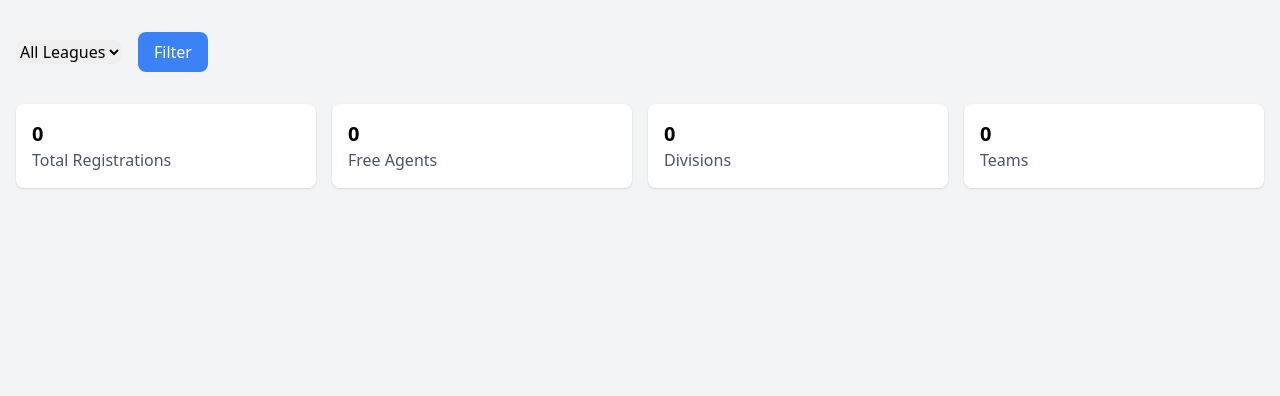
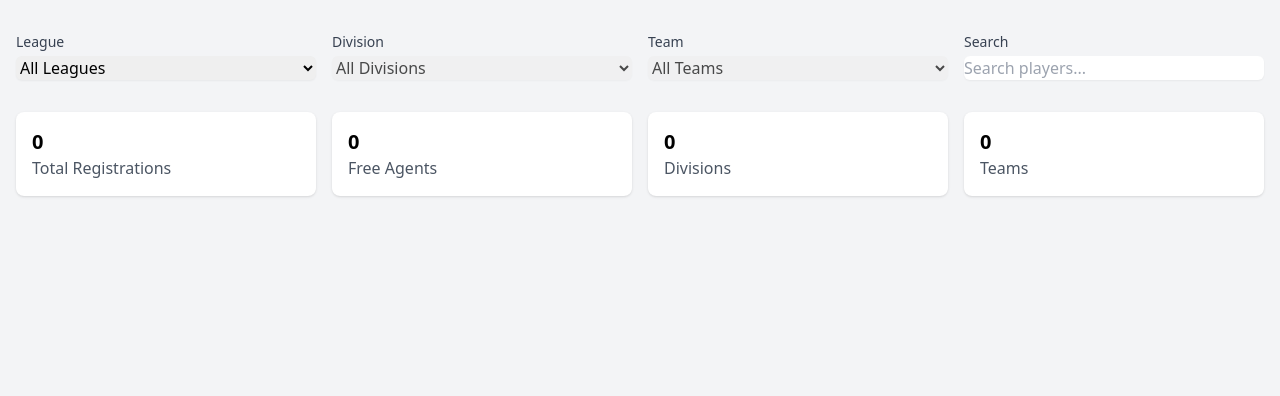
Before and after one commit to jamesllarimer/django-hOpn, a Django app: page /sportsSignUp/registrations/manage/ in a window 1280 px wide. Shown: the part 64-460 px from the top of the page. Run offline with Django 4.2, Linux system fonts and the light colour scheme; the visitor is signed in with stand-in values (Sample User, id 1); data that the repository does not hold is empty; some libraries are stand-ins or nearby versions.

Commit message:
Add more filtering options to reg view

```diff
--- a/sportsSignUp/urls.py
+++ b/sportsSignUp/urls.py
@@ -26,5 +26,11 @@ urlpatterns = [
     path('registrations/assign-team/<int:player_id>/',
         views.assign_team,
         name='assign_team'),
+    path('api/divisions-by-league/<int:league_id>/',
+        views.get_divisions_by_league,
+        name='get_divisions_by_league'),
+    path('api/teams-by-division/<int:division_id>/',
+        views.get_teams_by_division,
+         name='get_teams_by_division'),
 
 ]
--- a/sportsSignUp/views.py
+++ b/sportsSignUp/views.py
@@ -21,7 +21,7 @@ from .models import Sport, Team, Player, Division, League, Registration
 import stripe
 from django.views.generic import ListView
 from django.contrib.auth.mixins import UserPassesTestMixin
-from django.db.models import Count
+from django.db.models import Count, Q
 from collections import defaultdict
 from django.views.decorators.http import require_POST
 from django.contrib.auth.decorators import user_passes_test
@@ -308,67 +308,110 @@ class RegistrationManagementView(AdminRequiredMixin, ListView):
             'player__team'
         ).order_by('division', 'player__team', 'player__last_name')
 
-        # Filter by league if specified
+        # Apply filters
+        filters = Q()
+
+        # League filter
         league_id = self.request.GET.get('league')
         if league_id:
-            queryset = queryset.filter(league_id=league_id)
+            filters &= Q(league_id=league_id)
 
-        return queryset
+        # Division filter
+        division_id = self.request.GET.get('division')
+        if division_id:
+            filters &= Q(division_id=division_id)
+
+        # Team filter
+        team_id = self.request.GET.get('team')
+        if team_id:
+            filters &= Q(player__team_id=team_id)
+
+        # Search filter
+        search_query = self.request.GET.get('search', '').strip()
+        if search_query:
+            search_filters = (
+                Q(player__first_name__icontains=search_query) |
+                Q(player__last_name__icontains=search_query) |
+                Q(player__email__icontains=search_query) |
+                Q(player__phone_number__icontains=search_query)
+            )
+            filters &= search_filters
+
+        return queryset.filter(filters)
 
     def get_context_data(self, **kwargs):
         context = super().get_context_data(**kwargs)
 
+        # Get current filter values
+        league_id = self.request.GET.get('league')
+        division_id = self.request.GET.get('division')
+        team_id = self.request.GET.get('team')
+        search_query = self.request.GET.get('search', '')
+
         # Get all leagues for the filter
         context['leagues'] = League.objects.all().order_by('name')
-        context['selected_league'] = self.request.GET.get('league')
+        context['selected_league'] = league_id
 
-        # Organize registrations by division and team
+        # Get divisions based on selected league
+        if league_id:
+            context['divisions'] = Division.objects.filter(
+                league_sessions__id=league_id
+            ).distinct().order_by('name')
+        else:
+            context['divisions'] = Division.objects.none()
+        context['selected_division'] = division_id
+
+        # Get teams based on selected division
+        if division_id:
+            context['teams'] = Team.objects.filter(
+                division_id=division_id
+            ).order_by('name')
+        else:
+            context['teams'] = Team.objects.none()
+        context['selected_team'] = team_id
+
+        # Keep the search query
+        context['search_query'] = search_query
+
+        # Organize registrations
         organized_data = defaultdict(lambda: defaultdict(list))
         free_agents = defaultdict(list)
 
-        # Process registrations
         for registration in self.get_queryset():
             if registration.player.team:
                 organized_data[registration.division][registration.player.team].append(registration)
             else:
-                print(f"Adding free agent to division {registration.division.name}")  # Debug print
                 free_agents[registration.division].append(registration)
 
-        # Convert nested defaultdict to regular dict
-        final_data = {}
-        for division, teams_dict in organized_data.items():
-            final_data[division] = dict(teams_dict)
+        # Convert to regular dicts
+        context['organized_data'] = {
+            division: dict(teams_dict)
+            for division, teams_dict in organized_data.items()
+        }
+        context['free_agents'] = dict(free_agents)
 
-        # Convert free_agents defaultdict to regular dict
-        final_free_agents = dict(free_agents)
-
-        # Debug prints
-        print("\n=== Final Data Structure ===")
-        print("\nTeam Registrations:")
-        for division, teams in final_data.items():
-            print(f"\nDivision: {division.name}")
-            for team, registrations in teams.items():
-                print(f"  Team: {team.name}")
-                print(f"  Number of registrations: {len(registrations)}")
-
-        print("\nFree Agents:")
-        for division, registrations in final_free_agents.items():
-            print(f"Division: {division.name}")
-            print(f"Number of free agents: {len(registrations)}")
-            for reg in registrations:
-                print(f"  - {reg.player.get_full_name()}")
-
-        context['organized_data'] = final_data
-        context['free_agents'] = final_free_agents
-
-        # Get statistics
-        stats_queryset = self.get_queryset()
+        # Stats for current filter
+        current_queryset = self.get_queryset()
         context['stats'] = {
-            'total_registrations': stats_queryset.count(),
-            'total_free_agents': stats_queryset.filter(player__team__isnull=True).count(),
-            'divisions_count': stats_queryset.values('division').distinct().count(),
-            'teams_count': stats_queryset.exclude(player__team__isnull=True)
+            'total_registrations': current_queryset.count(),
+            'total_free_agents': current_queryset.filter(player__team__isnull=True).count(),
+            'divisions_count': current_queryset.values('division').distinct().count(),
+            'teams_count': current_queryset.exclude(player__team__isnull=True)
                 .values('player__team').distinct().count(),
         }
 
         return context
+
+
+def get_divisions_by_league(request, league_id):
+    divisions = Division.objects.filter(
+        league_sessions__id=league_id
+    ).distinct().values('id', 'name')
+    return JsonResponse(list(divisions), safe=False)
+
+
+def get_teams_by_division(request, division_id):
+    teams = Team.objects.filter(
+        division_id=division_id
+    ).values('id', 'name')
+    return JsonResponse(list(teams), safe=False)
--- a/templates/registration/registration_management.html
+++ b/templates/registration/registration_management.html
@@ -3,10 +3,13 @@
 
 {% block content %}
 <div class="container mx-auto px-4 py-8">
+    <div class="mb-8">
+        <form id="filterForm" method="get" class="space-y-4">
+            <div class="grid grid-cols-1 md:grid-cols-4 gap-4">
                 <!-- League Filter -->
-    <div class="mb-8">
-        <form method="get" class="flex items-center space-x-4">
-            <select name="league" class="rounded-lg border-gray-300">
+                <div>
+                    <label for="leagueSelect" class="block text-sm font-medium text-gray-700">League</label>
+                    <select id="leagueSelect" name="league" class="mt-1 block w-full rounded-md border-gray-300 shadow-sm">
                         <option value="">All Leagues</option>
                         {% for league in leagues %}
                             <option value="{{ league.id }}" {% if selected_league == league.id|stringformat:"s" %}selected{% endif %}>
@@ -14,9 +17,45 @@
                             </option>
                         {% endfor %}
                     </select>
-            <button type="submit" class="bg-blue-500 text-white px-4 py-2 rounded-lg hover:bg-blue-600">
-                Filter
-            </button>
+                </div>
+
+                <!-- Division Filter -->
+                <div>
+                    <label for="divisionSelect" class="block text-sm font-medium text-gray-700">Division</label>
+                    <select id="divisionSelect" name="division" class="mt-1 block w-full rounded-md border-gray-300 shadow-sm" {% if not selected_league %}disabled{% endif %}>
+                        <option value="">All Divisions</option>
+                        {% for division in divisions %}
+                            <option value="{{ division.id }}" {% if selected_division == division.id|stringformat:"s" %}selected{% endif %}>
+                                {{ division.name }}
+                            </option>
+                        {% endfor %}
+                    </select>
+                </div>
+
+                <!-- Team Filter -->
+                <div>
+                    <label for="teamSelect" class="block text-sm font-medium text-gray-700">Team</label>
+                    <select id="teamSelect" name="team" class="mt-1 block w-full rounded-md border-gray-300 shadow-sm" {% if not selected_division %}disabled{% endif %}>
+                        <option value="">All Teams</option>
+                        {% for team in teams %}
+                            <option value="{{ team.id }}" {% if selected_team == team.id|stringformat:"s" %}selected{% endif %}>
+                                {{ team.name }}
+                            </option>
+                        {% endfor %}
+                    </select>
+                </div>
+
+                <!-- Search Box -->
+                <div>
+                    <label for="searchInput" class="block text-sm font-medium text-gray-700">Search</label>
+                    <input type="text"
+                           id="searchInput"
+                           name="search"
+                           value="{{ search_query }}"
+                           placeholder="Search players..."
+                           class="mt-1 block w-full rounded-md border-gray-300 shadow-sm">
+                </div>
+            </div>
         </form>
     </div>
 
@@ -190,6 +229,89 @@
 
 {# Add this at the bottom of your registration_management.html #}
 <script>
+    const filterForm = document.getElementById('filterForm');
+const leagueSelect = document.getElementById('leagueSelect');
+const divisionSelect = document.getElementById('divisionSelect');
+const teamSelect = document.getElementById('teamSelect');
+const searchInput = document.getElementById('searchInput');
+
+async function updateDivisions() {
+    const leagueId = leagueSelect.value;
+    divisionSelect.disabled = true;
+    teamSelect.disabled = true;
+
+    // Clear division and team selects
+    divisionSelect.innerHTML = '<option value="">All Divisions</option>';
+    teamSelect.innerHTML = '<option value="">All Teams</option>';
+
+    if (leagueId) {
+        try {
+            const response = await fetch(`/sportsSignUp/api/divisions-by-league/${leagueId}/`);
+            const divisions = await response.json();
+
+            divisions.forEach(division => {
+                const option = document.createElement('option');
+                option.value = division.id;
+                option.textContent = division.name;
+                divisionSelect.appendChild(option);
+            });
+
+            divisionSelect.disabled = false;
+        } catch (error) {
+            console.error('Error fetching divisions:', error);
+        }
+    }
+}
+
+async function updateTeams() {
+    const divisionId = divisionSelect.value;
+    teamSelect.disabled = true;
+
+    // Clear team select
+    teamSelect.innerHTML = '<option value="">All Teams</option>';
+
+    if (divisionId) {
+        try {
+            const response = await fetch(`/sportsSignUp/api/teams-by-division/${divisionId}/`);
+            const teams = await response.json();
+
+            teams.forEach(team => {
+                const option = document.createElement('option');
+                option.value = team.id;
+                option.textContent = team.name;
+                teamSelect.appendChild(option);
+            });
+
+            teamSelect.disabled = false;
+        } catch (error) {
+            console.error('Error fetching teams:', error);
+        }
+    }
+}
+
+// Event listeners
+leagueSelect.addEventListener('change', () => {
+    updateDivisions();
+    filterForm.submit();
+});
+
+divisionSelect.addEventListener('change', () => {
+    updateTeams();
+    filterForm.submit();
+});
+
+teamSelect.addEventListener('change', () => {
+    filterForm.submit();
+});
+
+// Debounce function for search input
+let searchTimeout;
+searchInput.addEventListener('input', () => {
+    clearTimeout(searchTimeout);
+    searchTimeout = setTimeout(() => {
+        filterForm.submit();
+    }, 500);
+});
     function openModal(playerId, leagueId) {
         console.log('Opening modal for player:', playerId, 'league:', leagueId);
 
```
Lines whose indentation alone changed are shown as unchanged.
